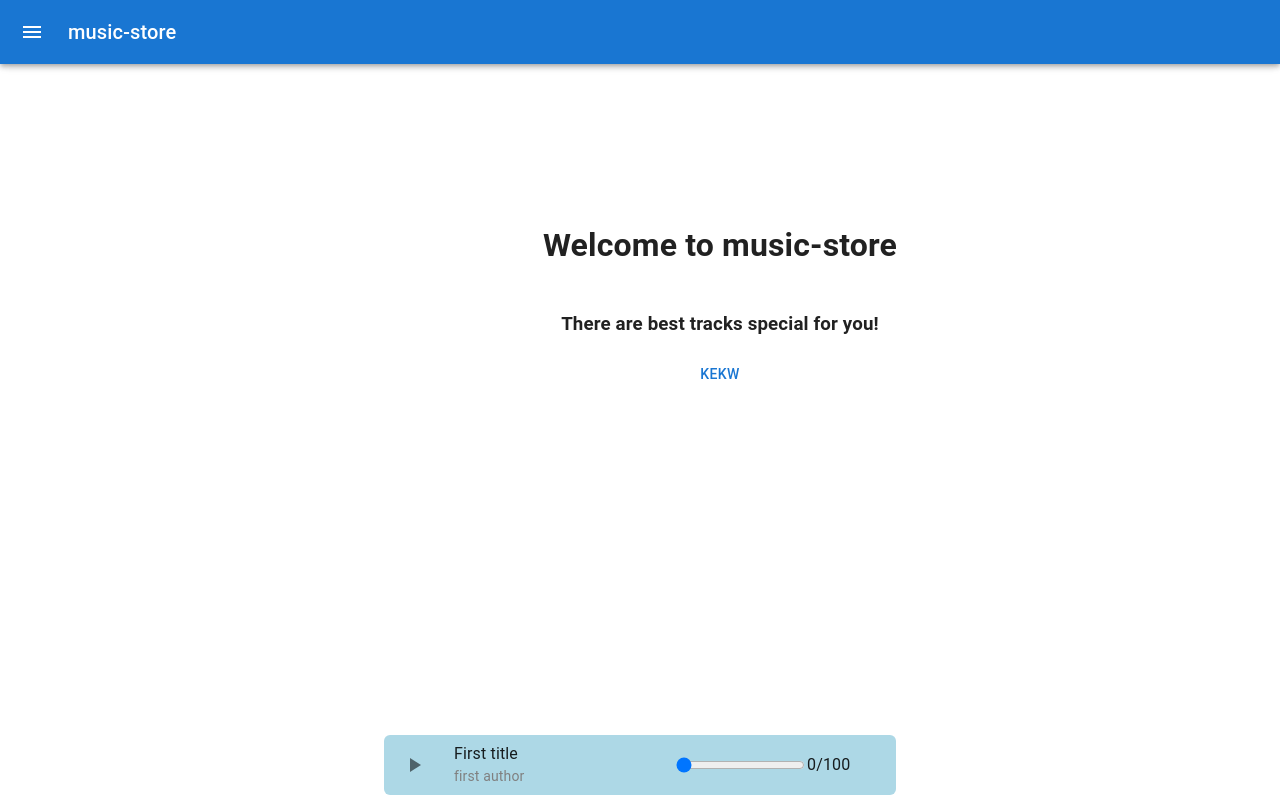
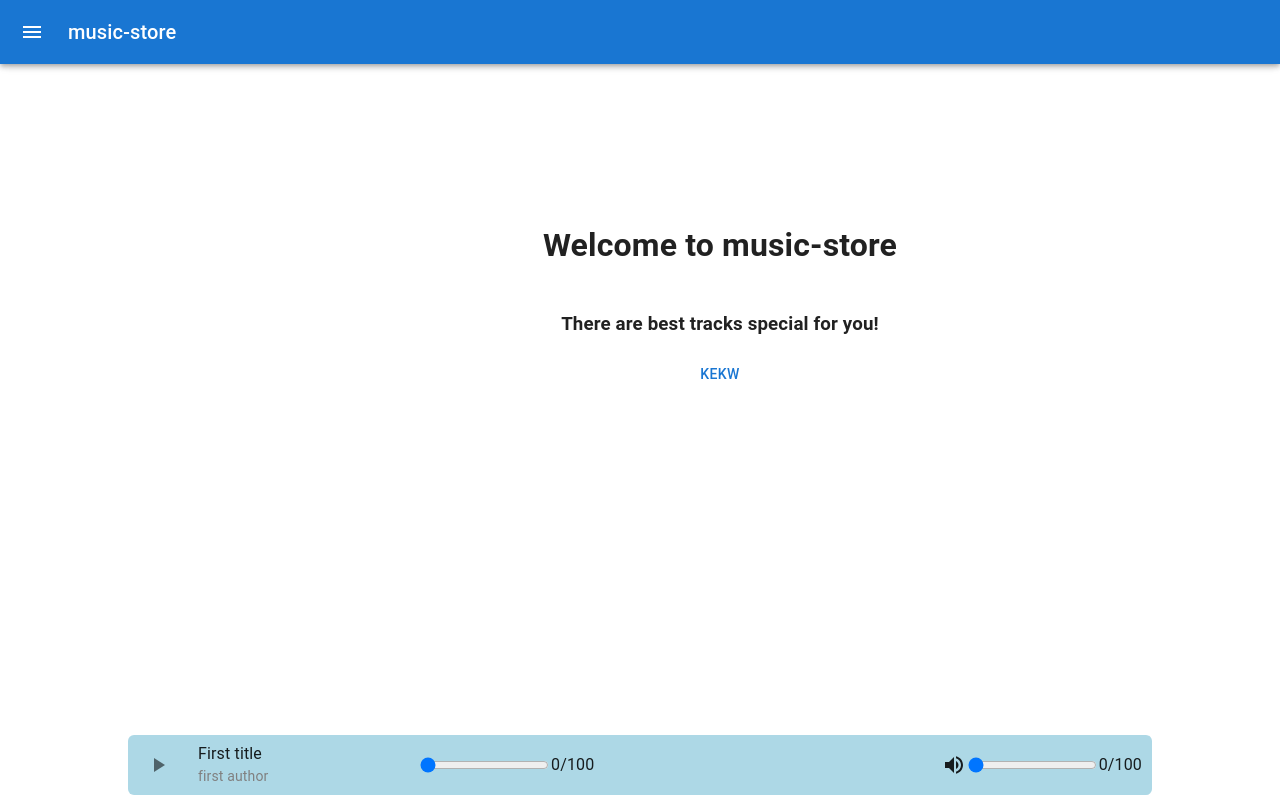
Before and after one commit to 4il612/music-store-client, a Next.js app: page / in a window 1280 px wide. Shown: the top 800 px of the page. Built offline with nearby package versions, Linux system fonts and the light colour scheme.

Commit message:
feat: Trackbar volume

```diff
--- a/components/Player.tsx
+++ b/components/Player.tsx
@@ -1,4 +1,4 @@
-import { Pause, PlayArrow } from "@mui/icons-material";
+import { Pause, PlayArrow, VolumeUp } from "@mui/icons-material";
 import { Grid, IconButton } from "@mui/material";
 import styles from "../styles/Player.module.scss";
 import { ITrack } from "../types/Track";
@@ -52,6 +52,8 @@ const Player = () => {
 				</div>
 			</Grid>
 			<TrackProgress left={0} right={100} onChange={() => {}} />
+			<VolumeUp style={{ marginLeft: "auto" }} />
+			<TrackProgress left={0} right={100} onChange={() => {}} />
 		</div>
 	);
 };
--- a/styles/Player.module.scss
+++ b/styles/Player.module.scss
@@ -1,6 +1,6 @@
 .player{
     height: 60px;
-    width: 40%;
+    width: 80%;
     position: fixed;
     bottom: 4pt;
     display: flex;
```
